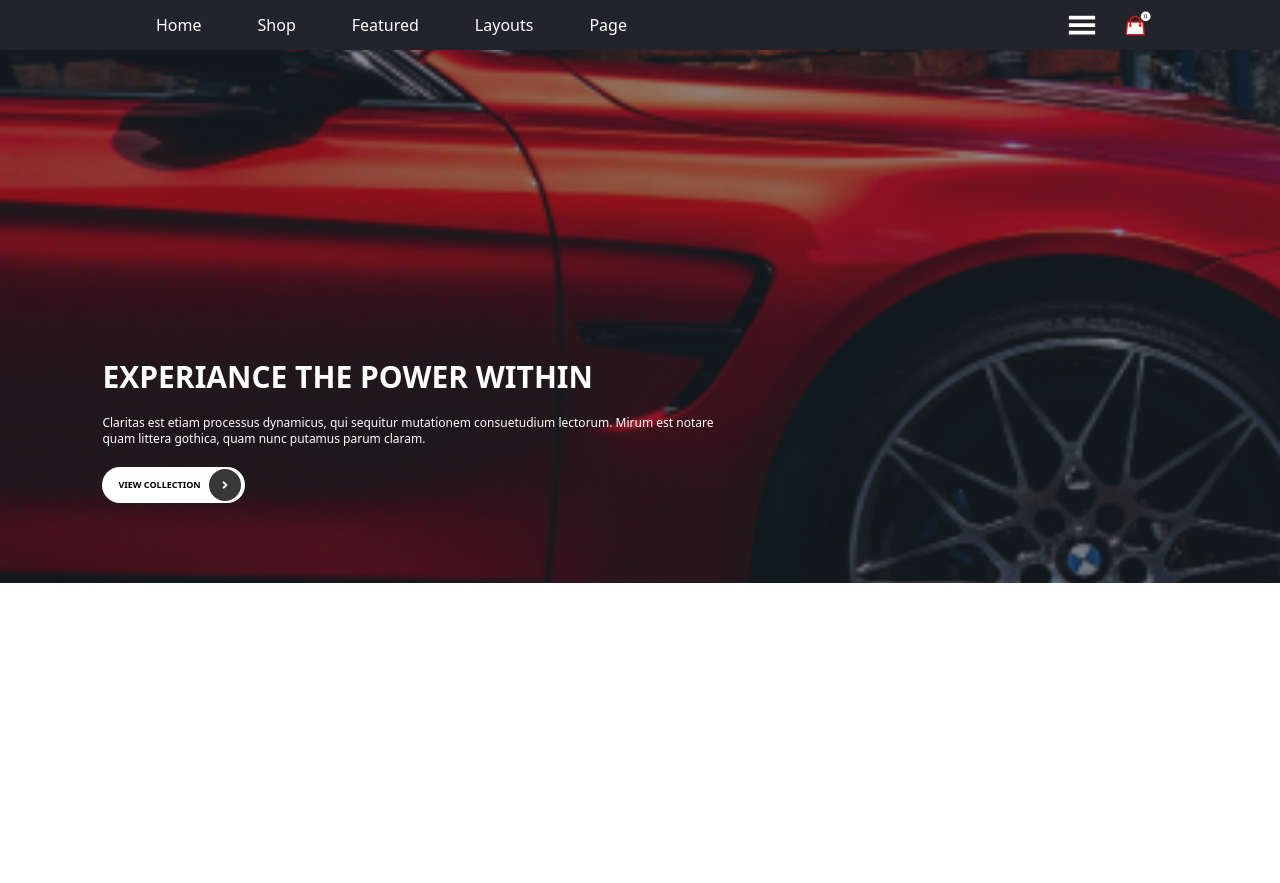
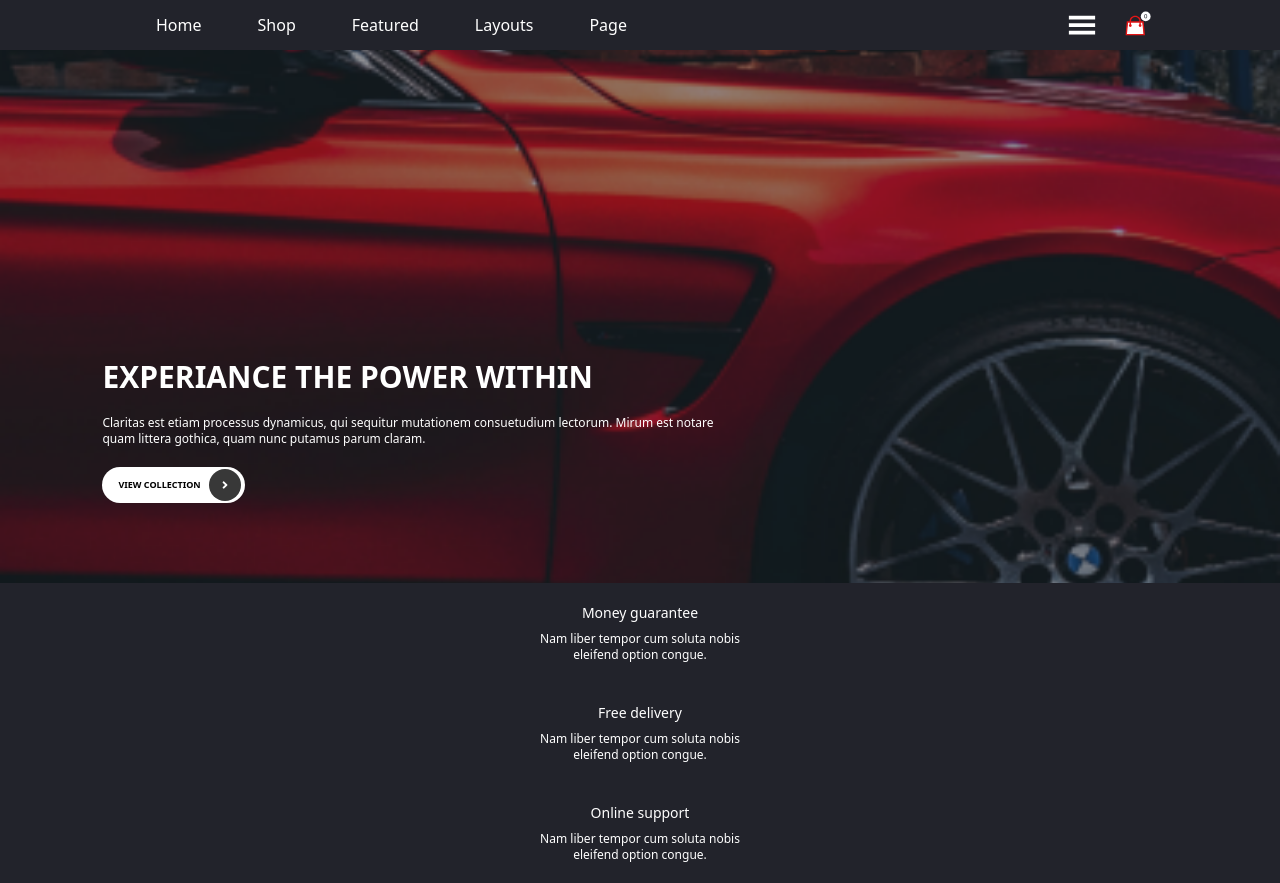
Before and after one commit to anujSingh-A-writer/pixsonik_frontend_tech, a React (Create React App) app: page / in a window 1280 px wide. Before the commit the page ends 850 px from the top, so only its background shows below. Built offline with nearby package versions, Linux system fonts and the light colour scheme.

Commit message:
Create service component

```diff
--- a/src/components/banner/index.tsx
+++ b/src/components/banner/index.tsx
@@ -4,7 +4,6 @@ import { layout } from "../../styles/style";
 
 const Banner = () => {
   return (
-    <div className="w-full h-screen flex content-start">
       <div className="w-full h-2/3">
         <div className="relative w-full h-full">
           <img
@@ -38,7 +37,6 @@ const Banner = () => {
           </div>
         </div>
       </div>
-    </div>
   );
 };
 
--- a/src/components/layout/Header.tsx
+++ b/src/components/layout/Header.tsx
@@ -3,30 +3,9 @@ import { RxDividerVertical } from "react-icons/rx";
 import { FaSearch } from "react-icons/fa";
 import CartBag from "../../assests/svgs/CartBag";
 import { layout } from "../../styles/style";
+import { menuItems } from "../../constants/sideNaviagtion";
 
 const Header = () => {
-  const menuItems = [
-    {
-      name: "Home",
-      path: "/",
-    },
-    {
-      name: "Shop",
-      path: "/shop",
-    },
-    {
-      name: "Featured",
-      path: "/featured",
-    },
-    {
-      name: "Layouts",
-      path: "/layout",
-    },
-    {
-      name: "Page",
-      path: "/page",
-    },
-  ];
   return (
     <header className="h-[50px] bg-darkbg">
       <div
@@ -38,6 +17,7 @@ const Header = () => {
           >
             {menuItems.map((eachItem) => (
               <li
+                key={eachItem.path}
                 className={`${layout.flex.row.center}hover:bg-red h-full px-5 mx-2`}
               >
                 <a>{eachItem.name}</a>
--- /dev/null
+++ b/src/components/service/index.tsx
@@ -0,0 +1,21 @@
+import { layout } from "../../styles/style";
+import { ServiceDetails } from "./types";
+
+const Services: React.FC<ServiceDetails> = (props) => {
+  const { data } = props;
+  return (
+    <div className={`${layout.flex.col.center} bg-darkbg `}>
+      {data.map((datum) => (
+        <div
+          key={datum.id}
+          className={`${layout.flex.col.center} my-5 text-white text-center gap-2`}
+        >
+          <h2 className="text-sm">{datum.title}</h2>
+          <p className="text-xs w-[70%]">{datum.description}</p>
+        </div>
+      ))}
+    </div>
+  );
+};
+
+export default Services;
--- /dev/null
+++ b/src/components/service/types.ts
@@ -0,0 +1,3 @@
+export type ServiceDetails = {
+  data: { id: number; title: string; description: string }[];
+};
--- /dev/null
+++ b/src/constants/services.ts
@@ -0,0 +1,17 @@
+export const serviceList = [
+  {
+    id: 1,
+    title: "Money guarantee",
+    description: "Nam liber tempor cum soluta nobis eleifend option congue.",
+  },
+  {
+    id: 2,
+    title: "Free delivery",
+    description: "Nam liber tempor cum soluta nobis eleifend option congue.",
+  },
+  {
+    id: 3,
+    title: "Online support",
+    description: "Nam liber tempor cum soluta nobis eleifend option congue.",
+  },
+];
--- /dev/null
+++ b/src/constants/sideNaviagtion.ts
@@ -0,0 +1,22 @@
+export const menuItems = [
+  {
+    name: "Home",
+    path: "/",
+  },
+  {
+    name: "Shop",
+    path: "/shop",
+  },
+  {
+    name: "Featured",
+    path: "/featured",
+  },
+  {
+    name: "Layouts",
+    path: "/layout",
+  },
+  {
+    name: "Page",
+    path: "/page",
+  },
+];
--- a/src/pages/HomePage.tsx
+++ b/src/pages/HomePage.tsx
@@ -1,12 +1,13 @@
 import React from "react";
 import Banner from "../components/banner";
+import Services from "../components/service";
+import { serviceList } from "../constants/services";
 
 const HomePage = () => {
   return (
-    <div>
-      <div className="h-[30%]">
-        <Banner />
-      </div>
+    <div className="w-full h-screen content-start">
+      <Banner />
+      <Services data={serviceList} />
     </div>
   );
 };
```
